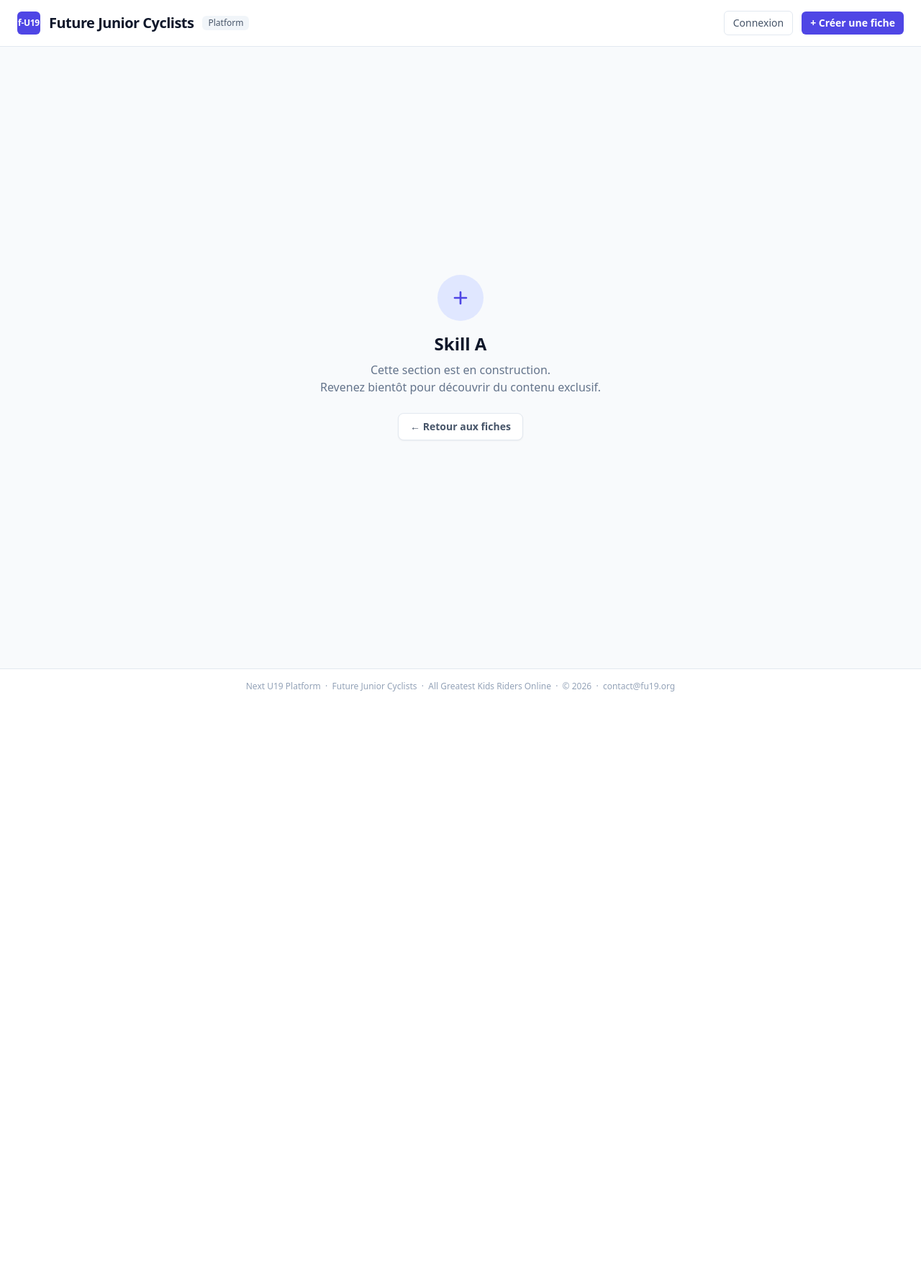
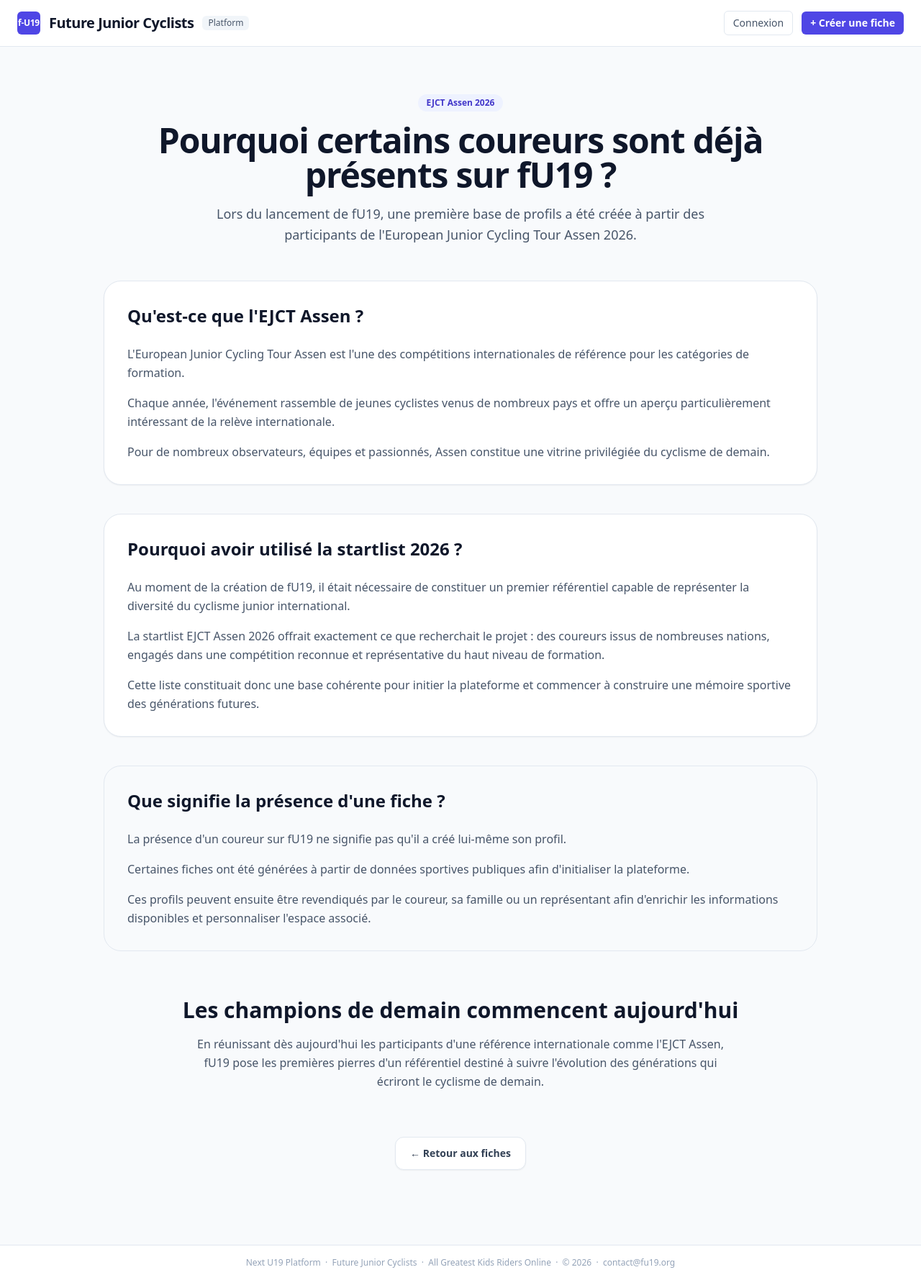
Before and after one commit to niceescap/Fu19, a Flask app: page /skillb in a window 1280 px wide. Shown: the whole page at 72% size. Before the commit the page ends 961 px from the top, so only its background shows below. Run offline with Flask 3, Linux system fonts and the light colour scheme; some libraries are stand-ins or nearby versions.

Commit message:
Update title and content for EJCT Assen 2026

```diff
--- a/web/templates/skill_b.html
+++ b/web/templates/skill_b.html
@@ -1,21 +1,110 @@
 {% extends "base.html" %}
 
-{% block title %}Special Assen26 — fU19{% endblock %}
+{% block title %}EJCT Assen 2026 — fU19{% endblock %}
 
 {% block content %}
-<div class="min-h-screen flex items-center justify-center">
-  <div class="text-center">
-    <div class="inline-flex items-center justify-center w-16 h-16 rounded-full bg-indigo-100 text-indigo-600 mb-4">
-      <svg class="w-8 h-8" fill="none" stroke="currentColor" viewBox="0 0 24 24">
-        <path stroke-linecap="round" stroke-linejoin="round" stroke-width="2"
-              d="M12 6v6m0 0v6m0-6h6m-6 0H6" />
-      </svg>
-    </div>
-    <h1 class="text-2xl font-black text-slate-900 mb-2">Skill A</h1>
-    <p class="text-slate-500 mb-6">Cette section est en construction.<br>Revenez bientôt pour découvrir du contenu exclusif.</p>
-    <a href="/fiches" class="inline-flex items-center rounded-lg border border-slate-200 bg-white px-4 py-2 text-sm font-semibold text-slate-600 shadow-sm hover:shadow-md hover:border-slate-300 transition-all duration-200">
-      ← Retour aux fiches
-    </a>
-  </div>
+
+<div class="max-w-5xl mx-auto px-4 py-8">  <!-- HERO -->  <section class="text-center mb-12"><span class="inline-flex items-center rounded-full bg-indigo-50 text-indigo-700 px-3 py-1 text-xs font-semibold mb-4">
+  EJCT Assen 2026
+</span>
+
+<h1 class="text-4xl md:text-5xl font-black tracking-tight text-slate-900 mb-4">
+  Pourquoi certains coureurs sont déjà présents sur fU19 ?
+</h1>
+
+<p class="max-w-3xl mx-auto text-lg text-slate-600 leading-relaxed">
+  Lors du lancement de fU19, une première base de profils a été créée à partir
+  des participants de l'European Junior Cycling Tour Assen 2026.
+</p>
+
+  </section>  <!-- EJCT -->  <section class="rounded-3xl border border-slate-200 bg-white p-8 shadow-sm mb-10"><h2 class="text-2xl font-black text-slate-900 mb-6">
+  Qu'est-ce que l'EJCT Assen ?
+</h2>
+
+<div class="space-y-4 text-slate-600 leading-relaxed">
+
+  <p>
+    L'European Junior Cycling Tour Assen est l'une des compétitions
+    internationales de référence pour les catégories de formation.
+  </p>
+
+  <p>
+    Chaque année, l'événement rassemble de jeunes cyclistes venus
+    de nombreux pays et offre un aperçu particulièrement intéressant
+    de la relève internationale.
+  </p>
+
+  <p>
+    Pour de nombreux observateurs, équipes et passionnés,
+    Assen constitue une vitrine privilégiée du cyclisme de demain.
+  </p>
+
 </div>
-{% endblock %}
+
+  </section>  <!-- POURQUOI ASSEN -->  <section class="rounded-3xl border border-slate-200 bg-white p-8 shadow-sm mb-10"><h2 class="text-2xl font-black text-slate-900 mb-6">
+  Pourquoi avoir utilisé la startlist 2026 ?
+</h2>
+
+<div class="space-y-4 text-slate-600 leading-relaxed">
+
+  <p>
+    Au moment de la création de fU19, il était nécessaire de constituer
+    un premier référentiel capable de représenter la diversité du cyclisme
+    junior international.
+  </p>
+
+  <p>
+    La startlist EJCT Assen 2026 offrait exactement ce que recherchait
+    le projet : des coureurs issus de nombreuses nations, engagés dans
+    une compétition reconnue et représentative du haut niveau de formation.
+  </p>
+
+  <p>
+    Cette liste constituait donc une base cohérente pour initier
+    la plateforme et commencer à construire une mémoire sportive
+    des générations futures.
+  </p>
+
+</div>
+
+  </section>  <!-- CE QUE CELA SIGNIFIE -->  <section class="rounded-3xl bg-slate-50 border border-slate-200 p-8 mb-10"><h2 class="text-2xl font-black text-slate-900 mb-6">
+  Que signifie la présence d'une fiche ?
+</h2>
+
+<div class="space-y-4 text-slate-600 leading-relaxed">
+
+  <p>
+    La présence d'un coureur sur fU19 ne signifie pas qu'il a créé
+    lui-même son profil.
+  </p>
+
+  <p>
+    Certaines fiches ont été générées à partir de données sportives
+    publiques afin d'initialiser la plateforme.
+  </p>
+
+  <p>
+    Ces profils peuvent ensuite être revendiqués par le coureur,
+    sa famille ou un représentant afin d'enrichir les informations
+    disponibles et personnaliser l'espace associé.
+  </p>
+
+</div>
+
+  </section>  <!-- VISION -->  <section class="text-center py-6"><h2 class="text-3xl font-black text-slate-900 mb-4">
+  Les champions de demain commencent aujourd'hui
+</h2>
+
+<p class="max-w-3xl mx-auto text-slate-600 leading-relaxed">
+  En réunissant dès aujourd'hui les participants d'une référence
+  internationale comme l'EJCT Assen, fU19 pose les premières pierres
+  d'un référentiel destiné à suivre l'évolution des générations qui
+  écriront le cyclisme de demain.
+</p>
+
+  </section>  <div class="text-center py-10"><a href="/fiches"
+   class="inline-flex items-center rounded-xl border border-slate-200 bg-white px-5 py-3 text-sm font-semibold text-slate-700 shadow-sm hover:shadow-md hover:border-slate-300 transition-all">
+  ← Retour aux fiches
+</a>
+
+  </div></div>{% endblock %}
```
